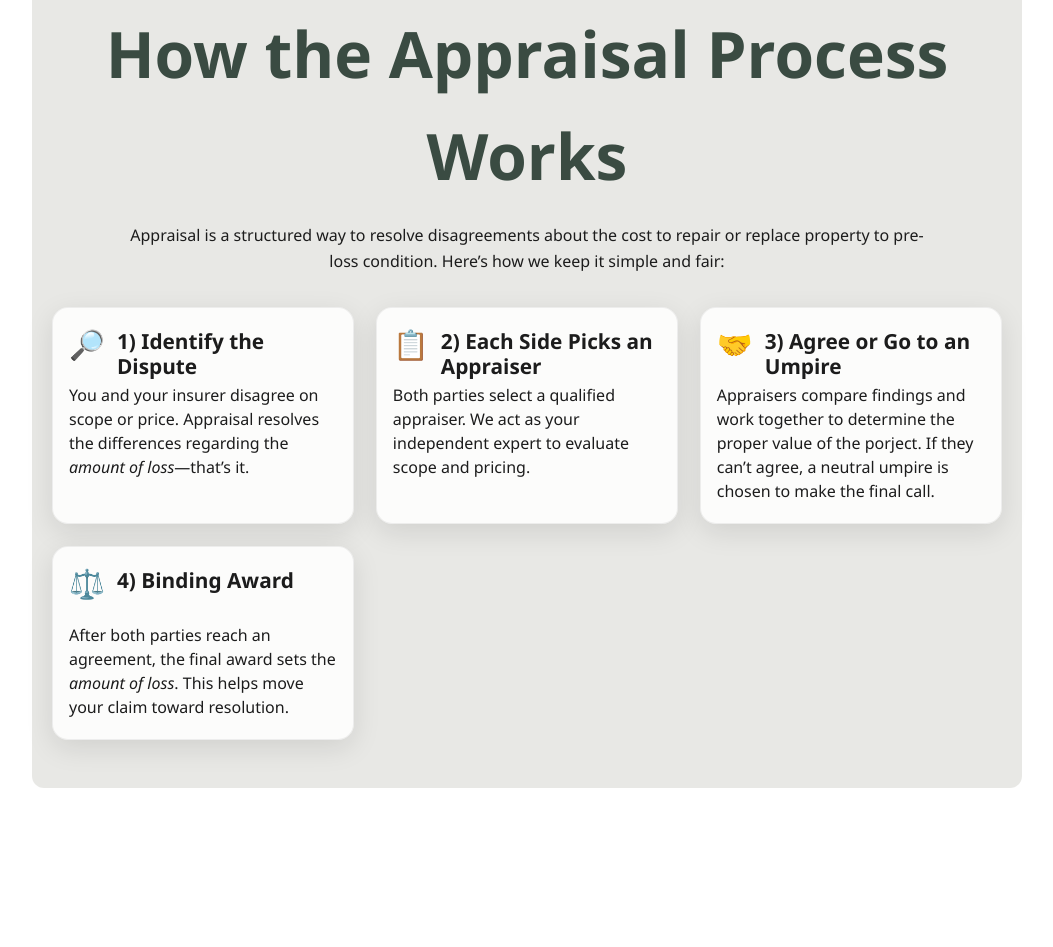
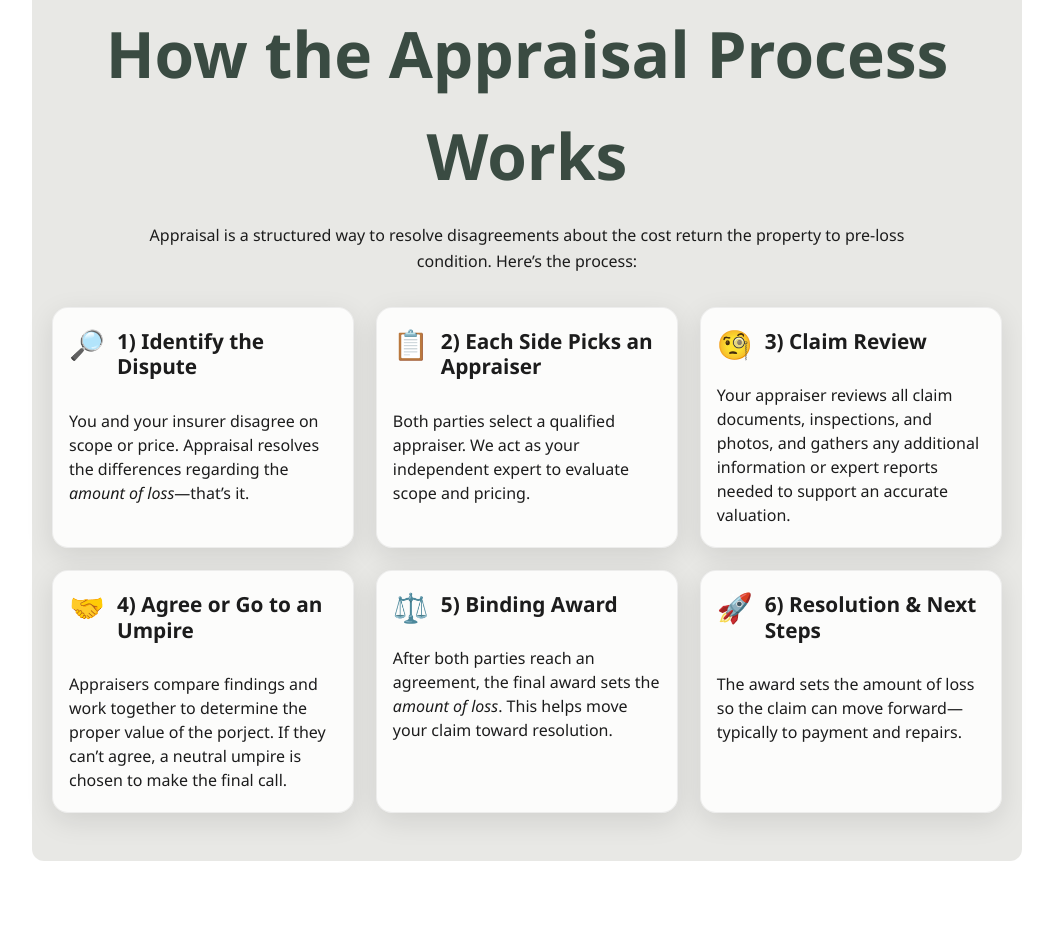
Before and after one commit to used2bgood/Apprasure_v3, an Eleventy site: page src/pages/index.njk in a window 1280 px wide. Shown: the part 831-1778 px from the top of the page, without its empty margins (113-1166 px from the left). Built offline with nearby package versions, Linux system fonts and the light colour scheme; Eleventy itself is replaced by a stand-in of ours; files that its build step writes are made by us from their sources.

Commit message:
Update index.njk

```diff
--- a/src/pages/index.njk
+++ b/src/pages/index.njk
@@ -21,35 +21,53 @@ permalink: "/"
   <div class="container">
     <h2>How the Appraisal Process Works</h2>
     <p class="section-intro">
-      Appraisal is a structured way to resolve disagreements about the cost to repair or replace property to pre-loss condition.
-      Here’s how we keep it simple and fair:
+      Appraisal is a structured way to resolve disagreements about the cost return the property to pre-loss condition.
+      Here’s the process:
     </p>
 
     <div class="steps">
       <article class="step">
         <div class="icon" aria-hidden="true">🔎</div>
         <h3>1) Identify the Dispute</h3>
+        <br>
         <p>You and your insurer disagree on scope or price. Appraisal resolves the differences regarding the <em>amount of loss</em>—that’s it.</p>
       </article>
 
       <article class="step">
         <div class="icon" aria-hidden="true">📋</div>
         <h3>2) Each Side Picks an Appraiser</h3>
+ <br>
         <p>Both parties select a qualified appraiser. We act as your independent expert to evaluate scope and pricing.</p>
       </article>
 
+    <article class="step">
+      <div class="icon" aria-hidden="true">🧐</div>
+      <h3>3) Claim Review</h3>
+ <br>
+      <p>Your appraiser reviews all claim documents, inspections, and photos, and gathers any additional information or expert reports needed to support an accurate valuation.</p>
+    </article>
+
+
       <article class="step">
         <div class="icon" aria-hidden="true">🤝</div>
-        <h3>3) Agree or Go to an Umpire</h3>
+        <h3>4) Agree or Go to an Umpire</h3>
+ <br>
         <p>Appraisers compare findings and work together to determine the proper value of the porject. If they can’t agree, a neutral umpire is chosen to make the final call.</p>
       </article>
 
       <article class="step">
         <div class="icon" aria-hidden="true">⚖️</div>
-        <h3>4) Binding Award</h3>
-        <br>
+        <h3>5) Binding Award</h3>
+<br>
         <p>After both parties reach an agreement, the final award sets the <em>amount of loss</em>. This helps move your claim toward resolution.</p>
       </article>
+
+    <article class="step">
+      <div class="icon" aria-hidden="true">🚀</div>
+      <h3>6) Resolution & Next Steps</h3>
+ <br>
+      <p>The award sets the amount of loss so the claim can move forward—typically to payment and repairs.</p>
+    </article>
     </div>
   </div>
 </section>
```
